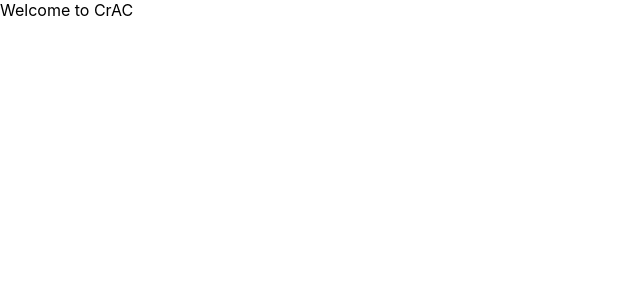
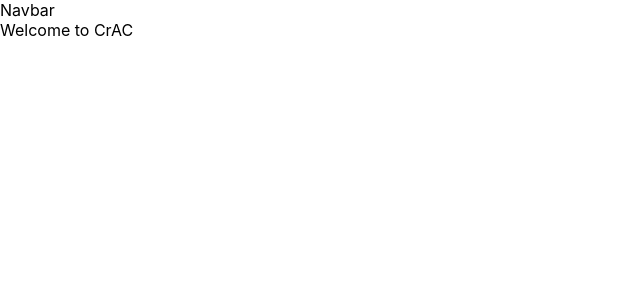
Before and after one commit to rohan-musk/crac-frontend, a Next.js app: page / in a window 1280 px wide. Shown: the top 300 px of the page, without its empty margins (0-640 px from the left). Built offline with nearby package versions, Linux system fonts and the light colour scheme.

Commit message:
RM| Initialise Navbar

```diff
--- /dev/null
+++ b/components/displays/navbar/navbar.js
@@ -0,0 +1,7 @@
+import React from 'react';
+
+const Navbar = () => {
+  return <div>Navbar</div>;
+};
+
+export default Navbar;
--- /dev/null
+++ b/components/layouts/mainLayout.js
@@ -0,0 +1,13 @@
+import React from 'react';
+import Navbar from '@components/displays/navbar/navbar';
+
+const MainLayout = ({ children }) => {
+  return (
+    <div>
+      <Navbar />
+      {children}
+    </div>
+  );
+};
+
+export default MainLayout;
--- a/package.json
+++ b/package.json
@@ -13,6 +13,7 @@
     "eslint-config-next": "13.2.4",
     "next": "13.2.4",
     "react": "18.2.0",
-    "react-dom": "18.2.0"
+    "react-dom": "18.2.0",
+    "styled-components": "^5.3.9"
   }
 }
--- a/pages/_app.js
+++ b/pages/_app.js
@@ -1,5 +1,10 @@
-import '@/styles/globals.css'
+import '@/styles/globals.css';
+import MainLayout from '@components/layouts/mainLayout';
 
 export default function App({ Component, pageProps }) {
-  return <Component {...pageProps} />
+  return (
+    <MainLayout>
+      <Component {...pageProps} />
+    </MainLayout>
+  );
 }
--- a/pages/_document.js
+++ /dev/null
@@ -1,13 +0,0 @@
-import { Html, Head, Main, NextScript } from 'next/document'
-
-export default function Document() {
-  return (
-    <Html lang="en">
-      <Head />
-      <body>
-        <Main />
-        <NextScript />
-      </body>
-    </Html>
-  )
-}
--- a/pages/api/hello.js
+++ /dev/null
@@ -1,5 +0,0 @@
-// Next.js API route support: https://nextjs.org/docs/api-routes/introduction
-
-export default function handler(req, res) {
-  res.status(200).json({ name: 'John Doe' })
-}
```
Also changed, not shown: jsconfig.json (+7 -1 lines), 1 other file (tests, documents, lock files or other folders).
